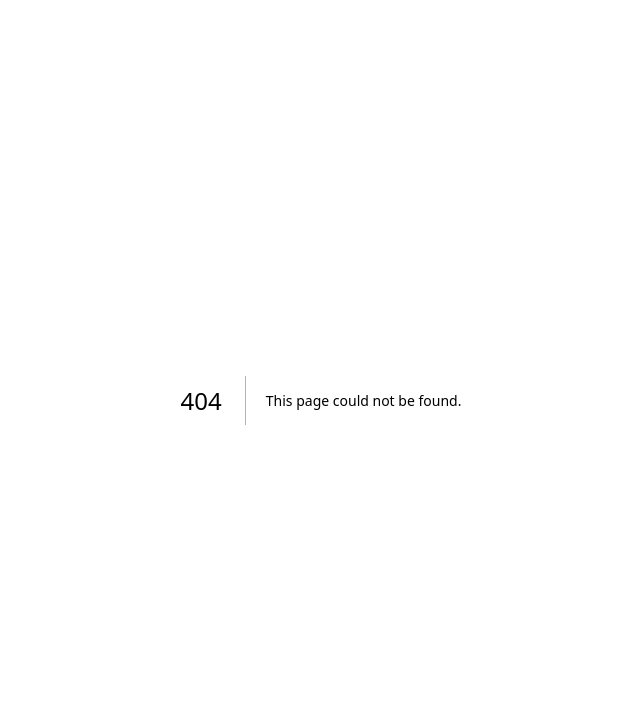
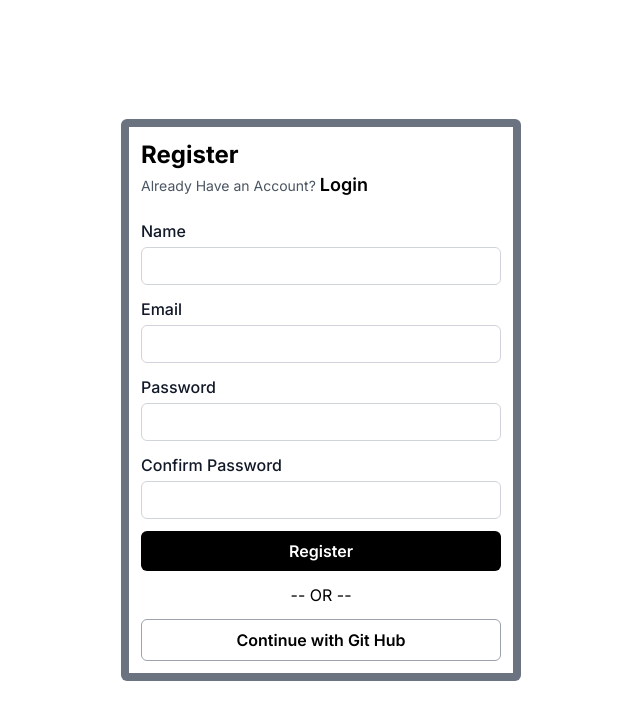
Before and after one commit to JibiGeorge/next_auth, a Next.js app: page /register in a window 1280 px wide. Before the commit this address had no page. Shown: the top 720 px of the page, without its empty margins (319-959 px from the left). Built offline with nearby package versions, Linux system fonts and the light colour scheme.

Commit message:
Register, Login, Home UI Complete

```diff
--- /dev/null
+++ b/src/app/login/page.tsx
@@ -0,0 +1,39 @@
+import React from 'react'
+
+const Login = () => {
+    return (
+        <div className='w-full h-screen flex justify-center items-center'>
+            <div className='bg-gray-500 p-2 rounded-md min-w-[400px]'>
+                <div className='bg-white p-3'>
+                    <h1 className='text-2xl font-bold'>Login</h1>
+                    <p className='text-sm text-gray-600'>Don&#x27;t have an account? {" "}
+                        <span className='font-semibold text-black text-lg'>Sign Up</span>
+                    </p>
+                    <form action="" className='mt-5 flex flex-col gap-3'>
+                        <div>
+                            <p className='text-base font-medium text-gray-900'>Email</p>
+                            <input
+                                type="email"
+                                className='mt-1 w-full rounded-md border border-gray-300 bg-transparent px-3 py-2 text-sm placeholder:text-gray-400' />
+                        </div>
+                        <div>
+                            <p className='text-base font-medium text-gray-900'>Password</p>
+                            <input
+                                type="password"
+                                className='mt-1 w-full rounded-md border border-gray-300 bg-transparent px-3 py-2 text-sm placeholder:text-gray-400' />
+                        </div>
+                        <button className='bg-black font-semibold text-white p-2 rounded-md hover:bg-[#191919]'>
+                            Login
+                        </button>
+                    </form>
+                    <p className='text-center p-3'> -- OR -- </p>
+                    <button className='bg-white w-full font-semibold text-black p-2 rounded-md border border-gray-400'>
+                        Continue with Git Hub
+                    </button>
+                </div>
+            </div>
+        </div>
+    )
+}
+
+export default Login
--- a/src/app/page.tsx
+++ b/src/app/page.tsx
@@ -1,5 +1,10 @@
 export default function Home() {
   return (
-    <h1>Next Authentication</h1>
+    <div className="w-full h-screen flex justify-center items-center">
+      <div className="flex flex-col gap-3 items-center">
+      <h1 className="text-2xl font-bold bg-green-200 p-3 rounded-lg">Welcome Back</h1>
+      <button className="w-fit bg-purple-400 p-2 rounded-lg hover:bg-purple-300 font-semibold">Sign Out</button>
+      </div>
+    </div>
   )
 }
--- /dev/null
+++ b/src/app/register/page.tsx
@@ -0,0 +1,51 @@
+import React from 'react'
+
+const Register = () => {
+    return (
+        <div className='w-full h-screen flex justify-center items-center'>
+            <div className='bg-gray-500 p-2 rounded-md min-w-[400px]'>
+                <div className='bg-white p-3'>
+                    <h1 className='text-2xl font-bold'>Register</h1>
+                    <p className='text-sm text-gray-600'>Already Have an Account? {" "}
+                        <span className='font-semibold text-black text-lg'>Login</span>
+                    </p>
+                    <form action="" className='mt-5 flex flex-col gap-3'>
+                        <div>
+                            <p className='text-base font-medium text-gray-900'>Name</p>
+                            <input
+                                type="text"
+                                className='mt-1 w-full rounded-md border border-gray-300 bg-transparent px-3 py-2 text-sm placeholder:text-gray-400' />
+                        </div>
+                        <div>
+                            <p className='text-base font-medium text-gray-900'>Email</p>
+                            <input
+                                type="email"
+                                className='mt-1 w-full rounded-md border border-gray-300 bg-transparent px-3 py-2 text-sm placeholder:text-gray-400' />
+                        </div>
+                        <div>
+                            <p className='text-base font-medium text-gray-900'>Password</p>
+                            <input
+                                type="password"
+                                className='mt-1 w-full rounded-md border border-gray-300 bg-transparent px-3 py-2 text-sm placeholder:text-gray-400' />
+                        </div>
+                        <div>
+                            <p className='text-base font-medium text-gray-900'>Confirm Password</p>
+                            <input
+                                type="password"
+                                className='mt-1 w-full rounded-md border border-gray-300 bg-transparent px-3 py-2 text-sm placeholder:text-gray-400' />
+                        </div>
+                        <button className='bg-black font-semibold text-white p-2 rounded-md hover:bg-[#191919]'>
+                            Register
+                        </button>
+                    </form>
+                    <p className='text-center p-3'> -- OR -- </p>
+                    <button className='bg-white w-full font-semibold text-black p-2 rounded-md border border-gray-400'>
+                        Continue with Git Hub
+                    </button>
+                </div>
+            </div>
+        </div>
+    )
+}
+
+export default Register
```
